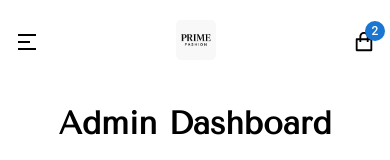
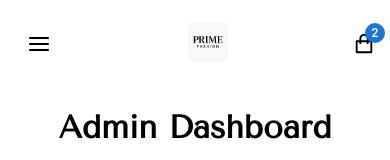
Before and after one commit to dantvi/prime-fashion, a React (Vite) app in the folder client/: page /admin in a window 390 px wide. Shown: the top 160 px of the page. Built offline with nearby package versions, Linux system fonts and the light colour scheme.

Commit message:
resolved click area issue for mobile menu button

```diff
--- a/client/src/components/Navbar.tsx
+++ b/client/src/components/Navbar.tsx
@@ -9,14 +9,15 @@ import {
   NavItem,
   IconContainer,
   MobileNav,
+  MobileMenuWrapper,
   MobileMenuButton,
   MobileMenu,
   MobileMenuList,
   MobileMenuItem,
 } from '../styles/Navbar.styles';
-import { FiSearch, FiHeart } from 'react-icons/fi';
+import { FiSearch, FiHeart, FiMenu } from 'react-icons/fi';
 import { FaRegUser } from 'react-icons/fa';
-import { RiShoppingBagLine, RiMenu2Line } from 'react-icons/ri';
+import { RiShoppingBagLine } from 'react-icons/ri';
 import { MdOutlineClose } from 'react-icons/md';
 import Badge from '@mui/material/Badge';
 import logo from '../assets/prime-fashion-logo.jpg';
@@ -74,13 +75,15 @@ const Navbar = () => {
 
       {/* Mobile Nav */}
       <MobileNav>
+        <MobileMenuWrapper>
           <MobileMenuButton onClick={toggleMobileMenu}>
             {mobileMenuOpen ? (
               <MdOutlineClose size={24} />
             ) : (
-            <RiMenu2Line size={24} />
+              <FiMenu size={24} />
             )}
           </MobileMenuButton>
+        </MobileMenuWrapper>
 
         <LogoContainer>
           <Link to='/'>
--- a/client/src/styles/Navbar.styles.tsx
+++ b/client/src/styles/Navbar.styles.tsx
@@ -79,7 +79,6 @@ export const IconContainer = styled.div`
   }
 `;
 
-// Mobile Navigation
 export const MobileNav = styled.div`
   display: none;
 
@@ -89,7 +88,8 @@ export const MobileNav = styled.div`
     justify-content: space-between;
     padding: 20px 60px;
     background-color: white;
-    z-index: 10;
+    position: relative;
+    z-index: 9999;
 
     @media (max-width: 450px) {
       padding: 20px 15px;
@@ -97,13 +97,35 @@ export const MobileNav = styled.div`
   }
 `;
 
+export const MobileMenuWrapper = styled.div`
+  position: relative;
+  width: 48px;
+  height: 48px;
+  display: flex;
+  align-items: center;
+  justify-content: center;
+`;
+
 export const MobileMenuButton = styled.button`
+  position: absolute;
+  top: 0;
+  left: 0;
+  width: 48px;
+  height: 48px;
+  border: none;
   background: none;
-  border: none;
   cursor: pointer;
   padding: 0;
+  z-index: 20;
   display: flex;
   align-items: center;
+  justify-content: center;
+
+  svg {
+    width: 24px;
+    height: 24px;
+    pointer-events: none;
+  }
 `;
 
 export const MobileMenu = styled.div`
@@ -121,7 +143,7 @@ export const MobileMenu = styled.div`
   transition: transform 0.3s ease-out, opacity 0.3s ease-out;
   box-shadow: 0 2px 10px rgba(0, 0, 0, 0.1);
   border-top: 1px solid #e4e4e4;
-  z-index: 9;
+  z-index: 99;
 
   &.open {
     transform: translateY(0);
```
Lines whose indentation alone changed are shown as unchanged.
